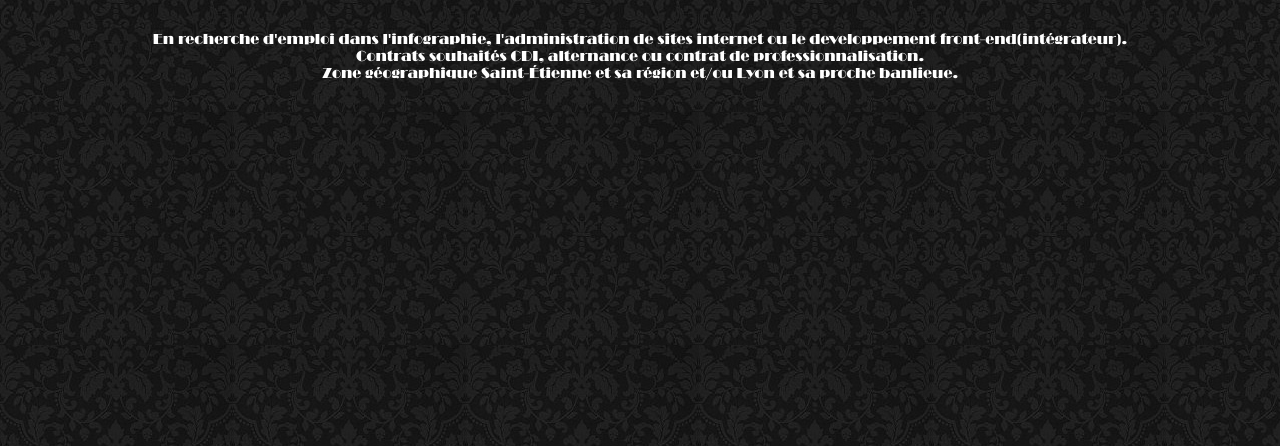
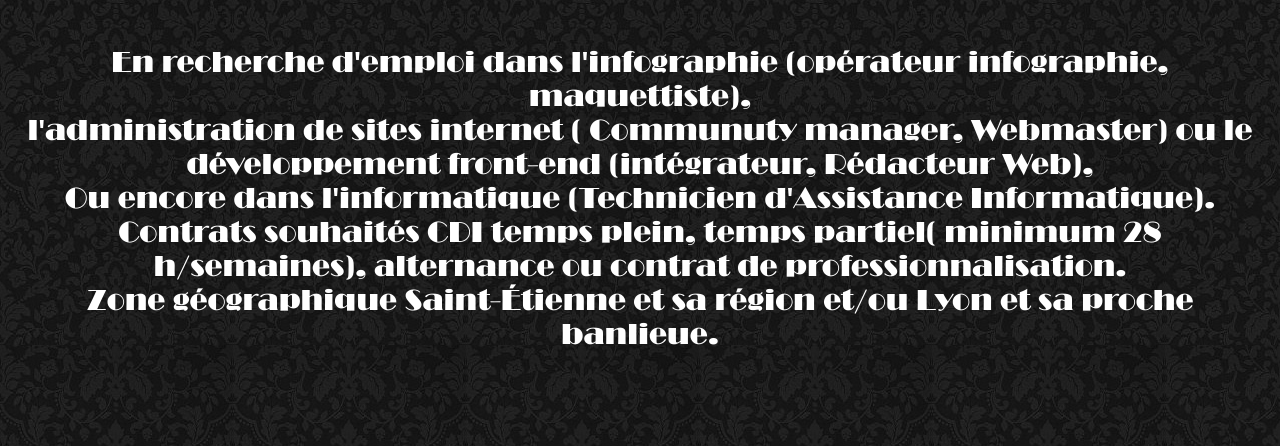
Before and after one commit to Samkurgan42/Site_CV, a plain HTML site: page page_courante.html in a window 1280 px wide. Shown: the part 354-800 px from the top of the page. Drawn offline with Linux system fonts and the light colour scheme.

Commit message:
Update page_courante.html

```diff
--- a/page_courante.html
+++ b/page_courante.html
@@ -58,9 +58,11 @@
 
     <p class="t1">Samuel Valla</br>
     Saint-Étienne (Loire)</p></br>
-    <p class="t2">
-      En recherche d'emploi dans l'infographie, l'administration de sites internet ou le developpement front-end(intégrateur). <br>
-      Contrats souhaités CDI, alternance ou contrat de professionnalisation. <br>
+    <p class="t1">
+      En recherche d'emploi dans l'infographie (opérateur infographie, maquettiste), </br>
+     l'administration de sites internet ( Communuty manager, Webmaster) ou le développement front-end (intégrateur, Rédacteur Web),  <br>
+      Ou encore dans l'informatique (Technicien d'Assistance Informatique). </br>
+      Contrats souhaités CDI temps plein, temps partiel( minimum 28 h/semaines), alternance ou contrat de professionnalisation. <br>
       Zone géographique Saint-Étienne et sa région et/ou Lyon et sa proche banlieue.
     </p>
   <!--</font>-->
```
